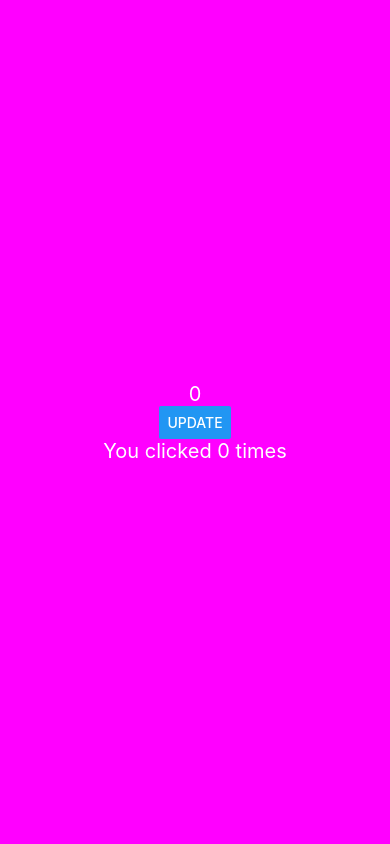
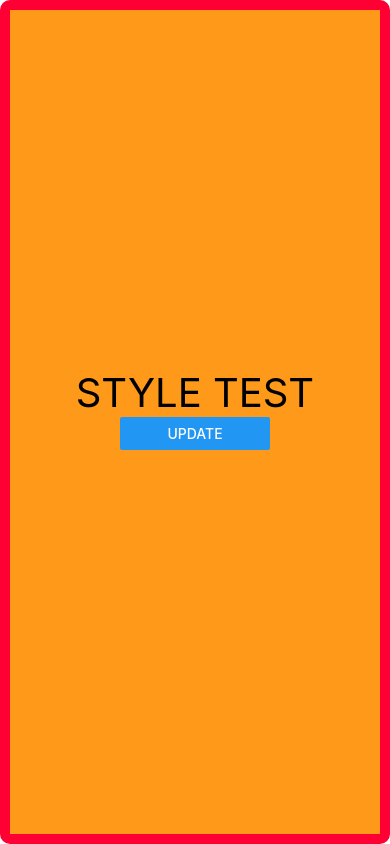
Before and after one commit to enrick-dev/study-app-React-Native, a React Native app: screen / in a window 390 px wide. Built offline with nearby package versions, Linux system fonts and the light colour scheme.

Commit message:
Styles & Styles Sheet

```diff
--- a/App.js
+++ b/App.js
@@ -2,19 +2,18 @@ import React, {useState} from 'react';
 import {StyleSheet, View, Text, Button, Linking} from 'react-native';
 
 const App = () => {
-  const [click, setClick] = useState(0)
-  const [count, setCount] = useState(0)
+  const [name, setName] = useState('Style test');
 
   const onClickHandler = () => {
-    setClick(click + 3)
-    setCount(count + 1)
+    setName('Style test is done')
   };
 
   return (
     <View style={styles.body}>
-      <Text style={styles.text}>{click}</Text>
-      <Button title="Update" onPress={onClickHandler} />
-      <Text style={styles.text}>You clicked {count} times</Text>
+      <Text style={styles.text}>{name}</Text>
+      <View style={styles.button}>
+        <Button title="Update" onPress={onClickHandler} />
+      </View>
     </View>
   );
 };
@@ -22,14 +21,22 @@ const App = () => {
 const styles = StyleSheet.create({
   body: {
     flex: 1,
-    backgroundColor: '#ff00ff',
+    backgroundColor: '#ff9919',
     alignItems: 'center',
     justifyContent: 'center',
+    borderWidth: 10,
+    borderColor: '#ff0034',
+    borderRadius: 10,
   },
   text: {
-    color: '#fff',
-    fontSize: 20,
+    color: '#000',
+    fontSize: 40,
+    textTransform: 'uppercase',
   },
+  button: {
+    width: 150,
+    height: 60,
+  }
 });
 
 export default App;
```
